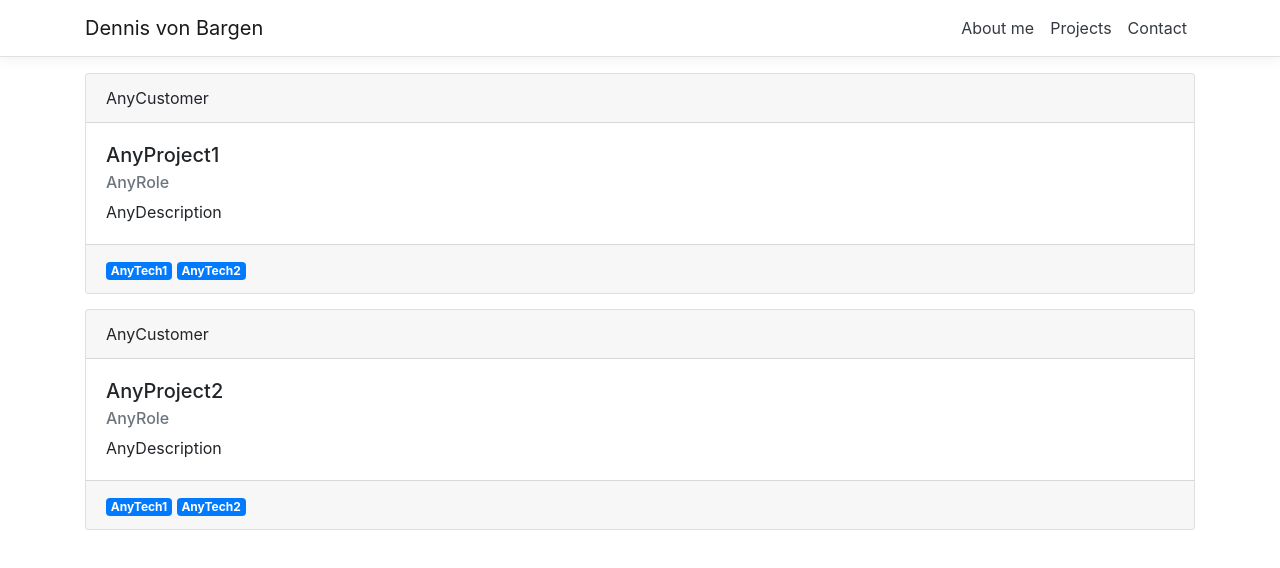
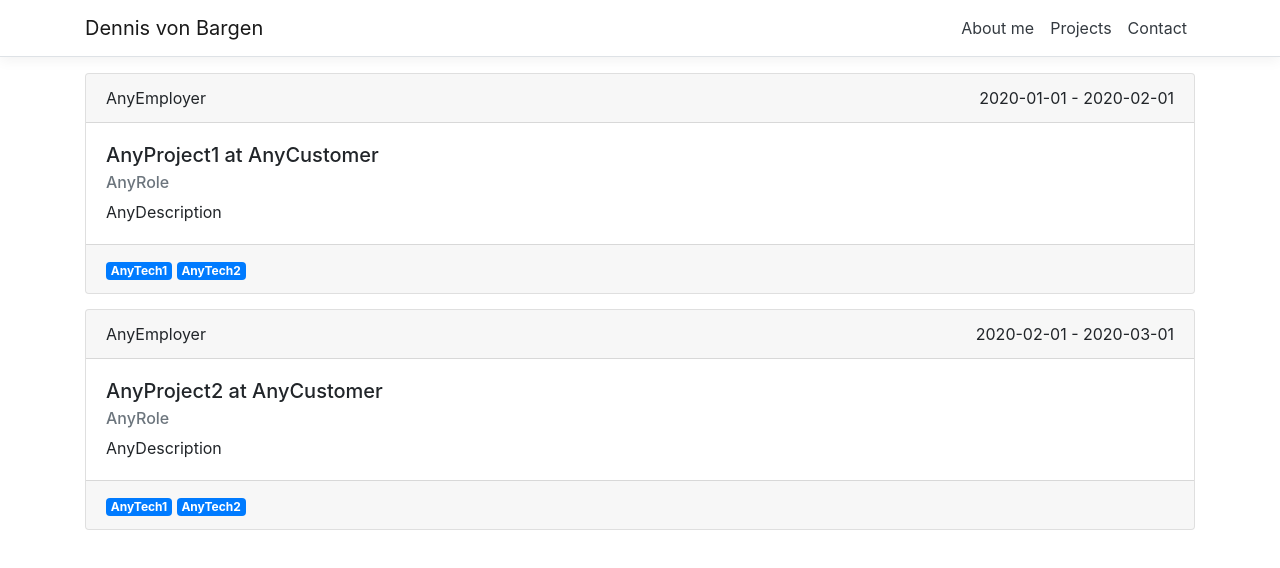
Before and after one commit to Dekamik/Portfolio-React, a React (Create React App) app in the folder PortfolioReact.Web/ClientApp/: page /projects in a window 1280 px wide. Shown: the top 568 px of the page. Built offline with nearby package versions, Linux system fonts and the light colour scheme.

Commit message:
Further work on Projects page

```diff
--- a/PortfolioReact.Web/ClientApp/src/components/projects/IProject.tsx
+++ b/PortfolioReact.Web/ClientApp/src/components/projects/IProject.tsx
@@ -2,9 +2,11 @@
     name: string;
     role: string;
     description: string;
-    customer: string;
+    customer?: string;
+    employer: string;
     technologies: string[];
     dateFrom: string;
-    dateTo: string;
+    dateTo?: string;
     isHighlighted: boolean;
+    category: "Work" | "Free-time";
 }
--- a/PortfolioReact.Web/ClientApp/src/components/projects/ProjectCard.tsx
+++ b/PortfolioReact.Web/ClientApp/src/components/projects/ProjectCard.tsx
@@ -9,20 +9,23 @@
     return (
         <div className="card project-card">
             <div className="card-header">
-                {project.customer}
+                {project.category === "Free-time" ? `${project.category}` : `${project.employer}`}
+                <span className="float-right">{project.dateFrom} - {project.dateTo}</span>
             </div>
             <div className="card-body">
-                <h5 className="card-title">{project.name}</h5>
+                <h5 className="card-title">{project.customer ? `${project.name} at ${project.customer}` : `${project.name}`}</h5>
                 <h6 className="card-subtitle mb-2 text-muted">{project.role}</h6>
                 <p className="card-text">{project.description}</p>
             </div>
             <div className="card-footer">
-                {project.technologies.map(tech =>
-                    <>
-                        <span className="badge badge-primary">{tech}</span>
-                        <span>&nbsp;</span>
-                    </>
-                )}
+                {
+                    project.technologies.map(tech =>
+                        <>
+                            <span className="badge badge-primary">{tech}</span>
+                            <span>&nbsp;</span>
+                        </>
+                    )
+                }
             </div>
         </div>
     );
--- a/PortfolioReact.Web/ClientApp/src/components/projects/Projects.tsx
+++ b/PortfolioReact.Web/ClientApp/src/components/projects/Projects.tsx
@@ -16,7 +16,9 @@
                 technologies: ["AnyTech1", "AnyTech2"],
                 dateFrom: "2020-01-01",
                 dateTo: "2020-02-01",
-                isHighlighted: true
+                isHighlighted: true,
+                category: "Work",
+                employer: "AnyEmployer"
             },
             {
                 name: "AnyProject2",
@@ -26,7 +28,9 @@
                 technologies: ["AnyTech1", "AnyTech2"],
                 dateFrom: "2020-02-01",
                 dateTo: "2020-03-01",
-                isHighlighted: false
+                isHighlighted: false,
+                category: "Work",
+                employer: "AnyEmployer"
             }
         ]);
     }, []);
```
